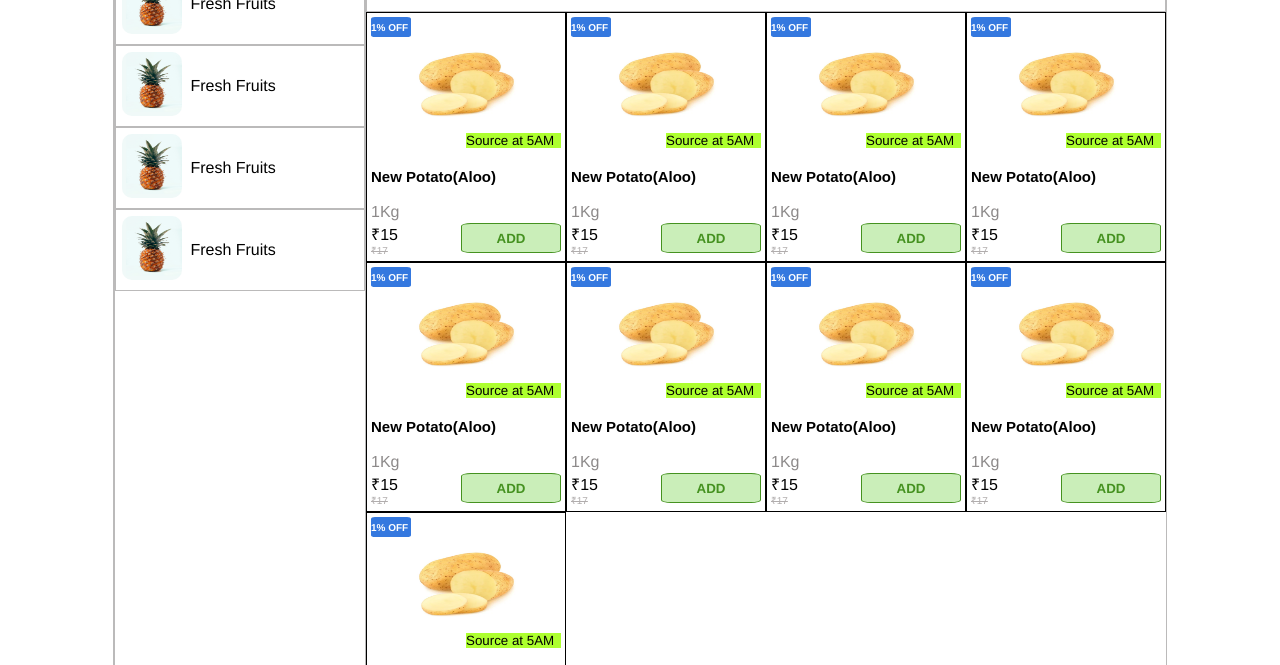
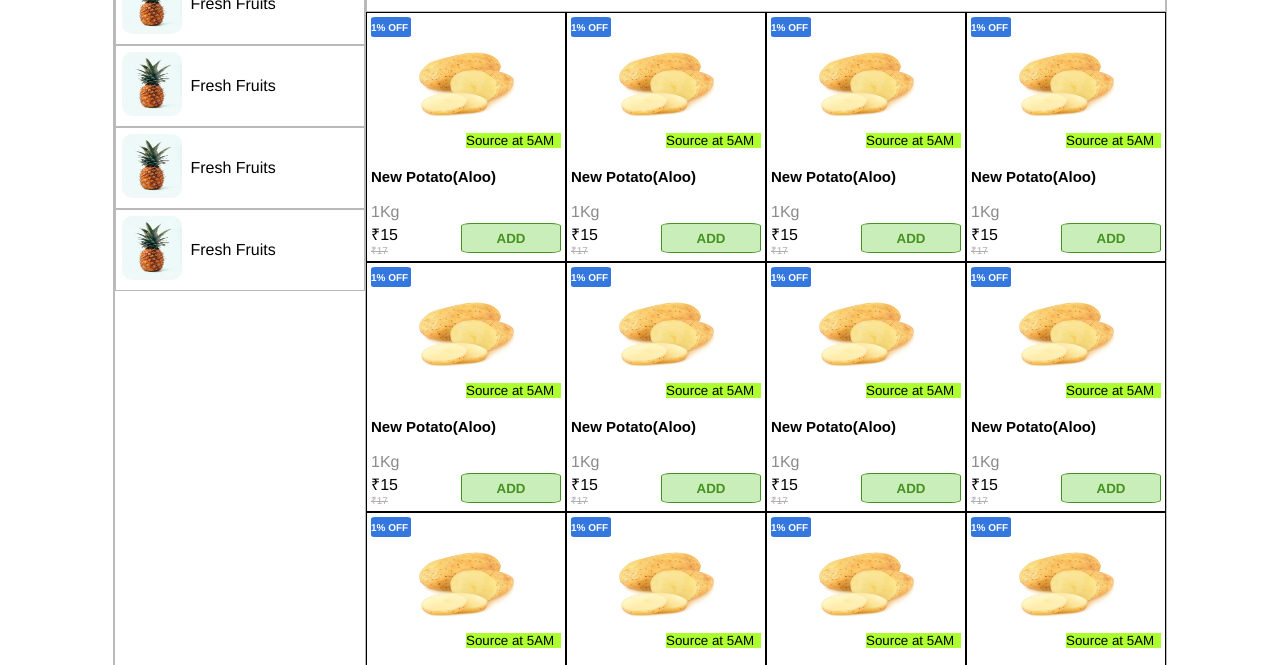
Before and after one commit to Raghav1400/BlinkIt, a plain HTML site: page index.html in a window 1280 px wide. Shown: the part 123-788 px from the top of the page. Drawn offline with Linux system fonts and the light colour scheme.

Commit message:
second commit

```diff
--- a/css/style.css
+++ b/css/style.css
@@ -155,6 +155,7 @@ main section{
     grid-template-columns: 1fr 1fr 1fr 1fr;
     grid-template-rows: 1fr 1fr 1fr;
     height: 750px;
+    overflow: scroll;
 }
 
 .section-bottom-item{
--- a/data/content.js
+++ b/data/content.js
@@ -114,6 +114,46 @@ var section_bottom_content=[
         newPrice:"₹15",
         oldPrice:"₹17"
     },
+    {
+        discount:"1% OFF",
+        img_src:"./assects/391305a.webp",
+        img_alt:"Potato Image",
+        source_time:"Source at 5AM",
+        name:"New Potato(Aloo)",
+        weight:"1Kg",
+        newPrice:"₹15",
+        oldPrice:"₹17"
+    },
+    {
+        discount:"1% OFF",
+        img_src:"./assects/391305a.webp",
+        img_alt:"Potato Image",
+        source_time:"Source at 5AM",
+        name:"New Potato(Aloo)",
+        weight:"1Kg",
+        newPrice:"₹15",
+        oldPrice:"₹17"
+    },
+    {
+        discount:"1% OFF",
+        img_src:"./assects/391305a.webp",
+        img_alt:"Potato Image",
+        source_time:"Source at 5AM",
+        name:"New Potato(Aloo)",
+        weight:"1Kg",
+        newPrice:"₹15",
+        oldPrice:"₹17"
+    },
+    {
+        discount:"1% OFF",
+        img_src:"./assects/391305a.webp",
+        img_alt:"Potato Image",
+        source_time:"Source at 5AM",
+        name:"New Potato(Aloo)",
+        weight:"1Kg",
+        newPrice:"₹15",
+        oldPrice:"₹17"
+    },
 
 
 ]
--- a/scripts/index.js
+++ b/scripts/index.js
@@ -3,7 +3,7 @@ import {main_section_view} from './main_section/view.js'
 import {main_section_modal} from './main_section/modal.js'
 
 window.addEventListener("DOMContentLoaded",function(){
-    var spec= init(main_section_modal,main_section_control,main_section_view);
+    var [modal,controller,view]= init(main_section_modal,main_section_control,main_section_view);
 
 
     function init(Model,Controller,View) {
@@ -15,7 +15,7 @@ window.addEventListener("DOMContentLoaded",function(){
         });
         return [modal,controller,view ];
     }
-    spec[1].init();
+    controller.init();
 });
 
 
--- a/scripts/main_section/control.js
+++ b/scripts/main_section/control.js
@@ -3,6 +3,7 @@ export var main_section_control = function(spec){
     var {modal,view} =spec;
     this.modal=modal;
     this.view=view;
+    this.view.addToCartEvent();
 }
 
 main_section_control.prototype.init=function(){
--- a/scripts/main_section/view.js
+++ b/scripts/main_section/view.js
@@ -90,3 +90,8 @@ main_section_view.prototype.render= function(spec){
         document.getElementById("section-bottom").appendChild(newItem);
     });
 }
+
+
+main_section_view.prototype.addToCartEvent= function(){
+
+}
```
